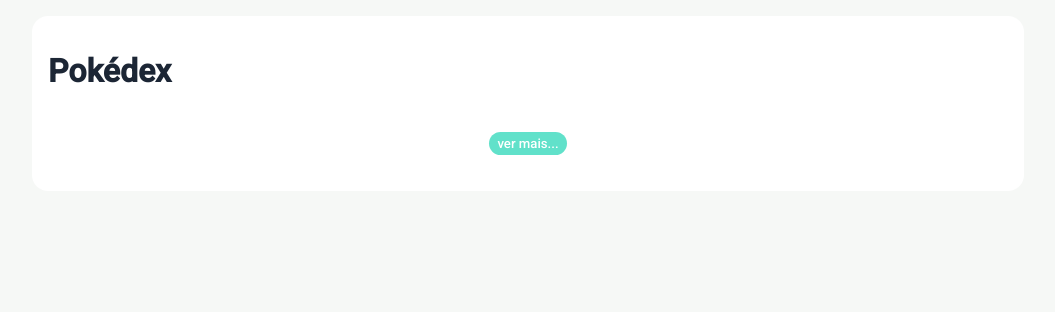
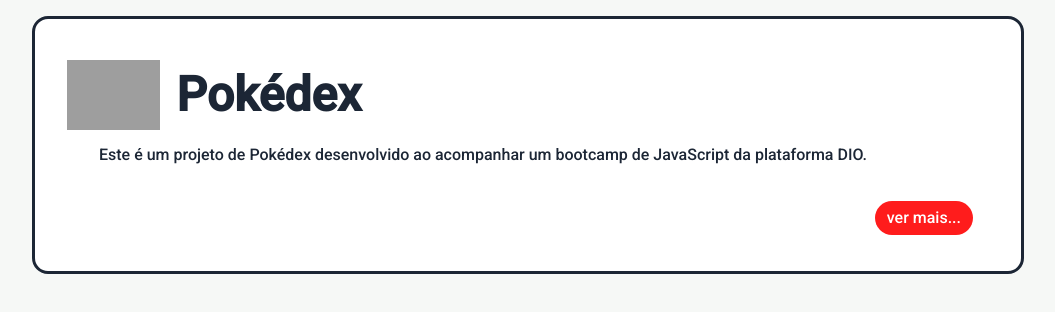
Before and after one commit to RayssaBuarque/Pokedex_DIO, a plain HTML site: page index.html in a window 1280 px wide. Shown: the whole page, without its empty margins (112-1167 px from the left). Drawn offline with nearby package versions, Linux system fonts and the light colour scheme; no server answers; grey boxes are pictures that could not be loaded.

Commit message:
update design

```diff
--- a/assets/css/global.css
+++ b/assets/css/global.css
@@ -17,12 +17,37 @@
     background-color: #f6f8f6;
 }
 
+#header{
+    display:flex;
+}
+
+#header img{
+    margin-right: 1rem;
+    max-width: 100%;
+    height: 70px;
+    align-self: flex-end;
+    border-style: none;
+}
+
 .content{
-    padding: 1rem;
     background-color: #fff;
-    color: #1c2635;
+
     width: 100vw;
     height: 100vh;
+    padding: 1rem 2rem;
+}
+
+.content h1{
+    color: #1c2635;
+    font-size: 3rem;
+
+    margin-bottom: .5rem;
+}
+
+.content p{
+    color: #1c2635;
+    font-size: 1rem;
+    margin-left: 2rem;
 }
 
 @media screen and (min-width: 992px){
--- a/assets/css/pokedex.css
+++ b/assets/css/pokedex.css
@@ -7,6 +7,8 @@
     flex-direction: column;
 
     background-color: #49d0b0;
+    border-style: solid;
+    border-color: #1c2635;
     border-radius: 1rem;
 }
 
@@ -115,7 +117,7 @@
 .paginacao{
     display: flex;
     flex-direction: row;
-    justify-content: center;
+    justify-content: right;
     align-items: center;
     width: 100%;
     padding: 1rem;
@@ -123,12 +125,13 @@
 
 button{
     color: #fff;
-    background-color: #61e1ca;
+    background-color: #ff1c1c;
     border: none;
-    border-radius: 1rem;
-    padding: .25rem .5rem;
+    border-radius: 1.5rem;
+    padding: .5rem .75rem;
     margin: .25rem 0;
-    font-size: .825rem;
+    font-size: 1rem;
+    font-family: 'Roboto', sans-serif;
 }
 
 /*MEDIA QUERYs*/
@@ -148,4 +151,9 @@
     .pokemons{
         grid-template-columns: 1fr 1fr 1fr 1fr;
     }
+
+    .content{
+        border-style: solid;
+        border-color: #1c2635;
+    }
 }
--- a/index.html
+++ b/index.html
@@ -15,7 +15,14 @@
 </head>
 <body>
     <section class="content">
-        <h1>Pokédex</h1>
+        <div id="header">
+           <img src = "https://upload.wikimedia.org/wikipedia/commons/5/53/Pok%C3%A9_Ball_icon.svg">
+            <h1>Pokédex</h1>
+        </div>
+
+        <p>Este é um projeto de Pokédex desenvolvido ao acompanhar um bootcamp de JavaScript da plataforma DIO.</p>
+
+       <!-- <img src = "https://upload.wikimedia.org/wikipedia/commons/5/53/Pok%C3%A9_Ball_icon.svg">-->
 
         <ol id="listaPokemon" class ="pokemons">
             <!--Pokémons vão sendo inseridos aqui dinamicamente-->
```
